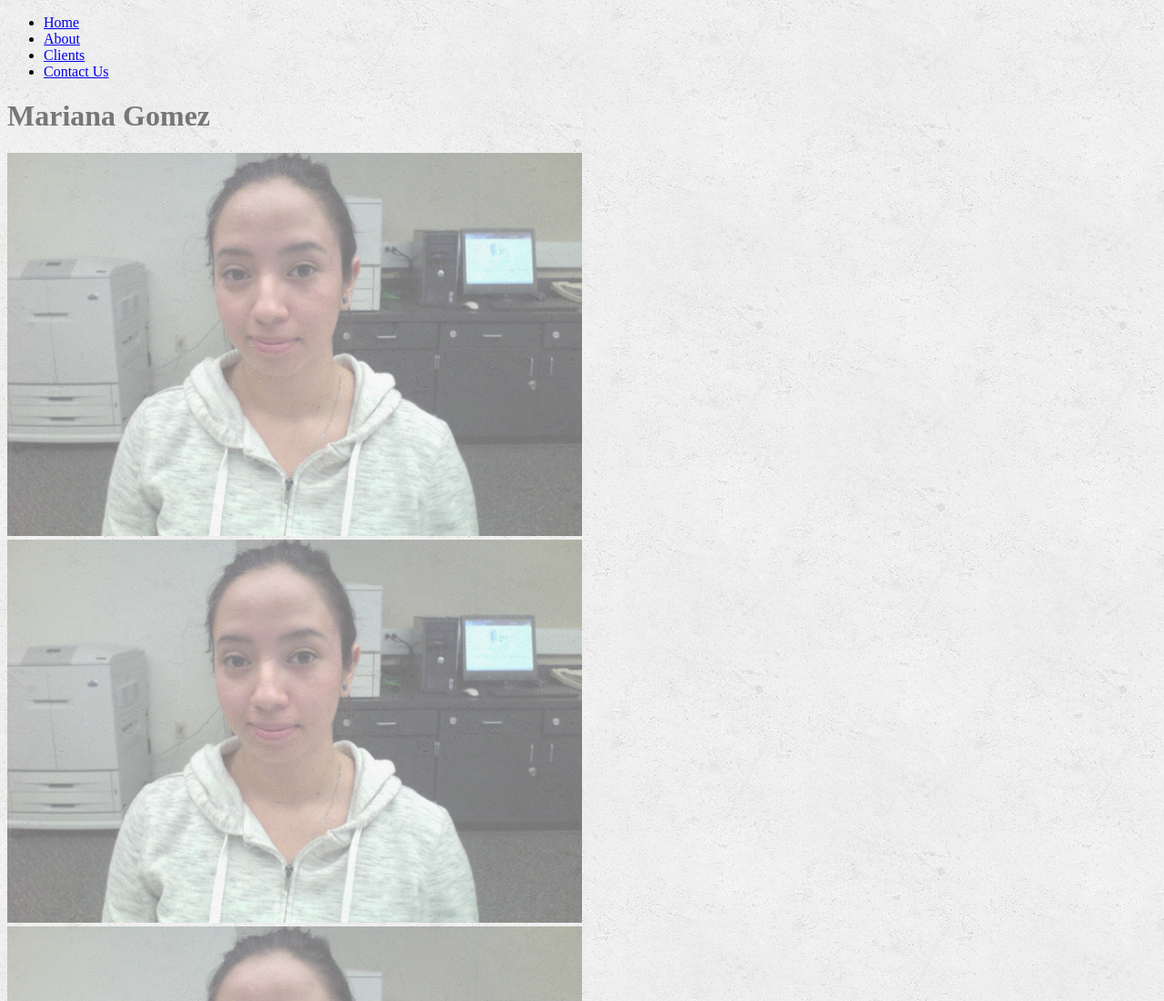
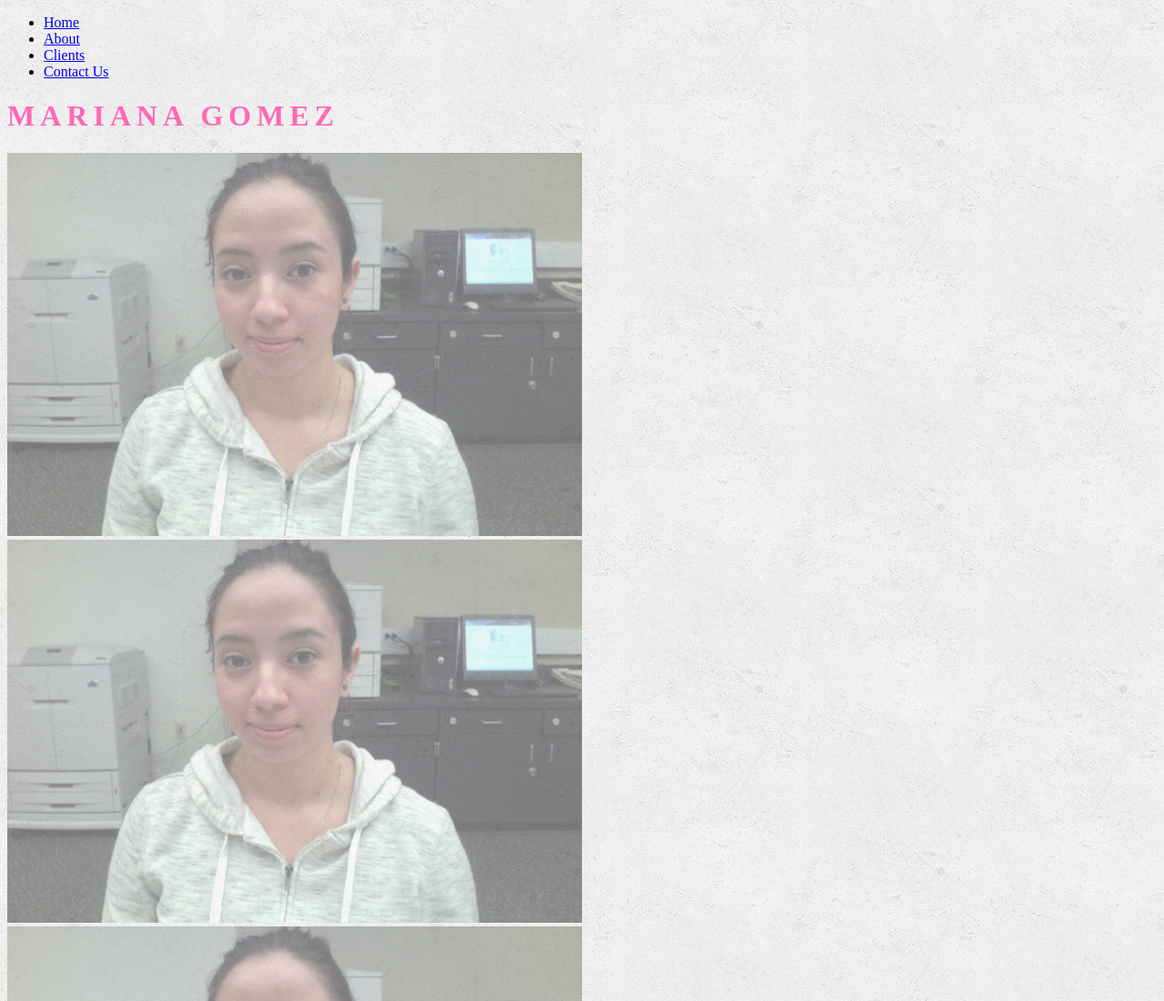
Before and after one commit to Gomez2013/gomez2013.github.io, a plain HTML site: page index.html in a window 1280 px wide. Shown: the top 1100 px of the page at 91% size. Drawn offline with Linux system fonts and the light colour scheme.

Commit message:
h1 color changed

```diff
--- a/css/styles.css
+++ b/css/styles.css
@@ -1,6 +1,11 @@
 
 h1 {
     color: rgba(0,0,0,.5);
+}
+
+h1 { color: hotpink;
+    text-transform: uppercase;
+    letter-spacing: 6px;
 }
 
 img {
```
